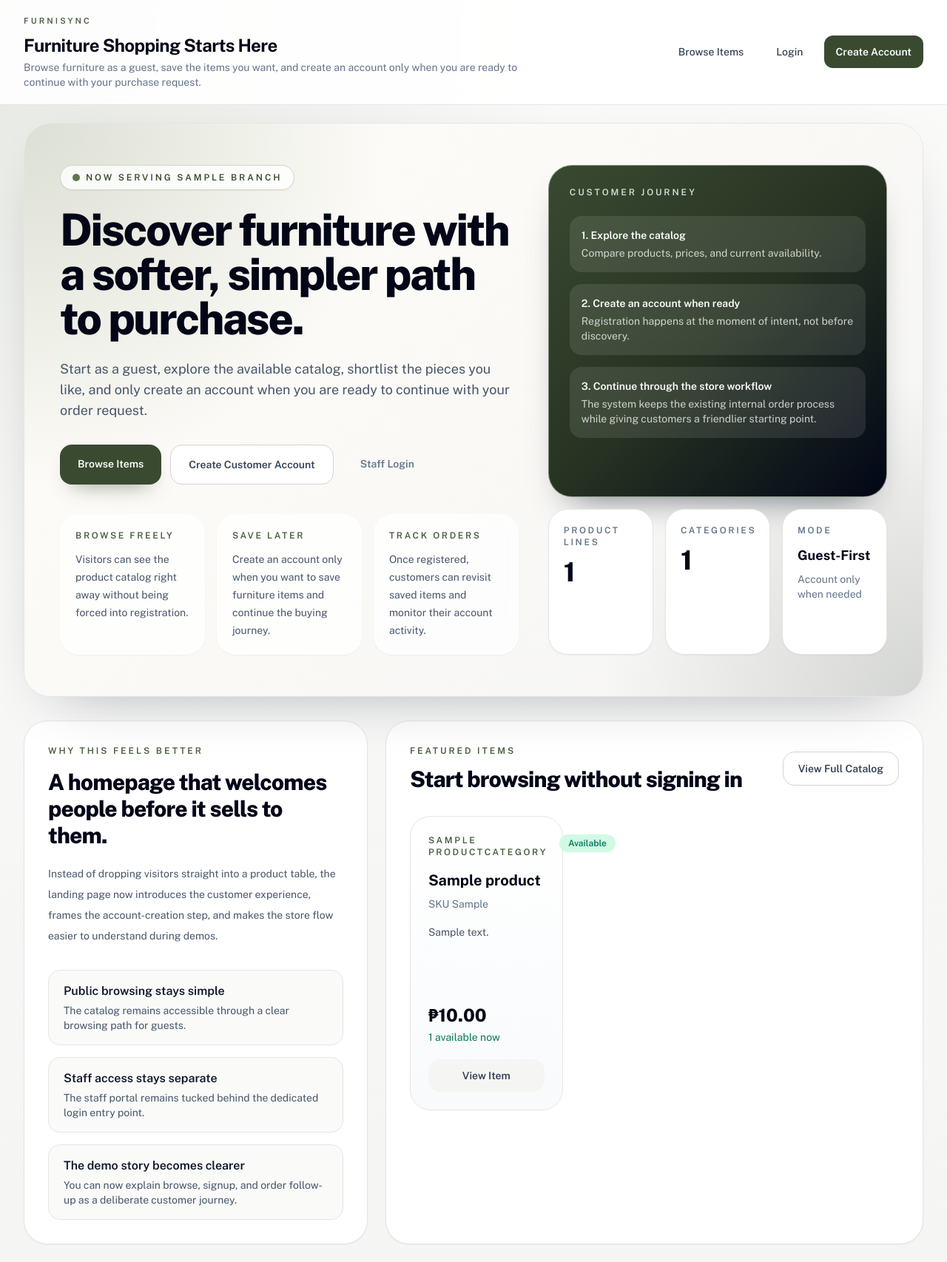
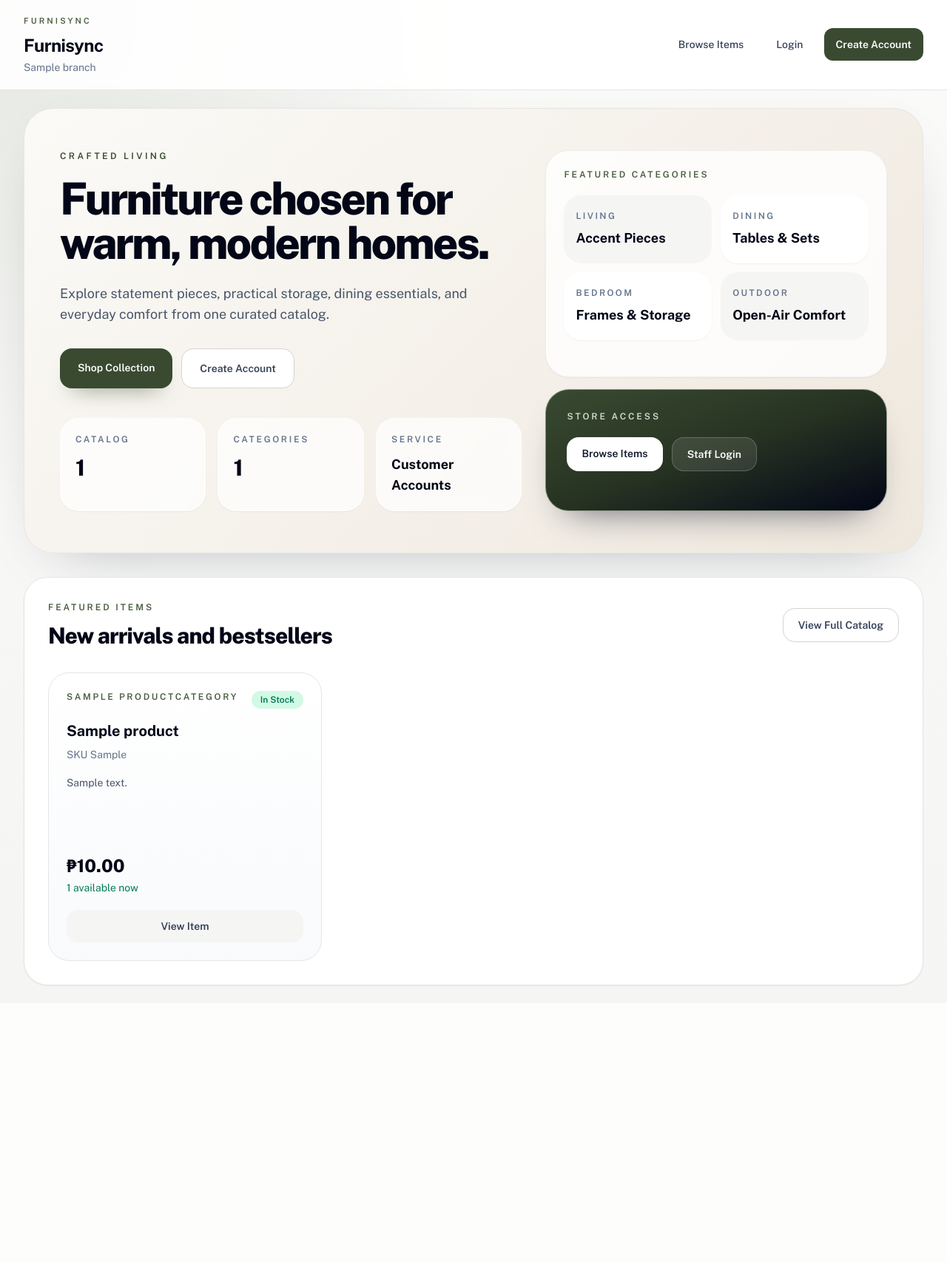
Before and after one commit to mrstorres-pixel/Furnisync, a Django app: page / in a window 1280 px wide. Shown: the whole page at 74% size. After the commit the page ends 1333 px from the top, so only its background shows below. Run offline with Django 5.2, Linux system fonts and the light colour scheme; tables that the repository leaves empty hold one stand-in row (values such as "Sample post"); some libraries are stand-ins or nearby versions.

Commit message:
Fix landing page featured card layout

```diff
--- a/templates/core/landing_page.html
+++ b/templates/core/landing_page.html
@@ -1,117 +1,87 @@
 {% extends "base_customer.html" %}
-{% block title %}Furnisync Furniture Catalog{% endblock %}
-{% block header %}Furniture Shopping Starts Here{% endblock %}
-{% block header_subtitle %}Browse furniture as a guest, save the items you want, and create an account only when you are ready to continue with your purchase request.{% endblock %}
+{% block title %}Furnisync Home{% endblock %}
+{% block header %}Furnisync{% endblock %}
+{% block header_subtitle %}{% if branch %}{{ branch.name }}{% else %}Furniture Catalog{% endif %}{% endblock %}
 {% block content %}
-<section class="relative overflow-hidden rounded-[2.25rem] border border-stone-200 bg-white shadow-[0_28px_80px_-48px_rgba(15,23,42,0.45)]">
-    <div class="absolute inset-0 bg-[radial-gradient(circle_at_top_left,_rgba(95,118,82,0.22),_transparent_34%),radial-gradient(circle_at_bottom_right,_rgba(39,51,34,0.16),_transparent_30%),linear-gradient(135deg,_#fffdf8,_#f5f5f4)]"></div>
-    <div class="relative grid gap-10 px-8 py-10 lg:grid-cols-[1.15fr_0.85fr] lg:px-12 lg:py-14">
+<section class="overflow-hidden rounded-[2.5rem] border border-stone-200 bg-[linear-gradient(135deg,_#fbfaf7,_#efe8de)] shadow-[0_28px_80px_-48px_rgba(15,23,42,0.38)]">
+    <div class="grid gap-8 px-8 py-10 lg:grid-cols-[1.15fr_0.85fr] lg:px-12 lg:py-14">
         <div class="max-w-3xl">
-            <div class="inline-flex items-center gap-2 rounded-full border border-brand-200 bg-white/80 px-4 py-2 text-xs font-semibold uppercase tracking-[0.24em] text-brand-700 shadow-sm backdrop-blur">
-                <span class="h-2.5 w-2.5 rounded-full bg-brand-500"></span>
-                {% if branch %}Now serving {{ branch.name }}{% else %}Customer browsing is open{% endif %}
-            </div>
-            <h2 class="mt-6 max-w-3xl text-4xl font-black tracking-[-0.04em] text-slate-950 sm:text-5xl lg:text-6xl">
-                Discover furniture with a softer, simpler path to purchase.
+            <p class="text-xs font-semibold uppercase tracking-[0.28em] text-brand-700">Crafted Living</p>
+            <h2 class="mt-5 text-4xl font-black tracking-[-0.05em] text-slate-950 sm:text-5xl lg:text-6xl">
+                Furniture chosen for warm, modern homes.
             </h2>
             <p class="mt-6 max-w-2xl text-base leading-8 text-slate-600 sm:text-lg">
-                Start as a guest, explore the available catalog, shortlist the pieces you like, and only create an account when you are ready to continue with your order request.
+                Explore statement pieces, practical storage, dining essentials, and everyday comfort from one curated catalog.
             </p>
 
             <div class="mt-8 flex flex-wrap gap-3">
-                <a href="{% url 'customer_product_list' %}" class="rounded-2xl bg-brand-700 px-6 py-4 text-sm font-semibold text-white shadow-[0_14px_30px_-18px_rgba(57,74,49,0.8)] transition hover:-translate-y-0.5 hover:bg-brand-800">
-                    Browse Items
+                <a href="{% url 'customer_product_list' %}" class="rounded-2xl bg-brand-700 px-6 py-4 text-sm font-semibold text-white shadow-[0_16px_30px_-18px_rgba(57,74,49,0.7)] transition hover:-translate-y-0.5 hover:bg-brand-800">
+                    Shop Collection
                 </a>
                 <a href="{% url 'customer_signup' %}" class="rounded-2xl border border-stone-300 bg-white px-6 py-4 text-sm font-semibold text-slate-700 transition hover:-translate-y-0.5 hover:bg-stone-100">
-                    Create Customer Account
-                </a>
-                <a href="{% url 'login' %}" class="rounded-2xl px-6 py-4 text-sm font-semibold text-slate-500 transition hover:bg-white/80 hover:text-slate-700">
-                    Staff Login
+                    Create Account
                 </a>
             </div>
 
             <div class="mt-10 grid gap-4 sm:grid-cols-3">
-                <div class="rounded-[1.6rem] border border-white/70 bg-white/75 p-5 shadow-sm backdrop-blur">
-                    <p class="text-xs font-semibold uppercase tracking-[0.22em] text-brand-600">Browse Freely</p>
-                    <p class="mt-3 text-sm leading-6 text-slate-600">Visitors can see the product catalog right away without being forced into registration.</p>
+                <div class="rounded-[1.6rem] border border-white/70 bg-white/70 p-5 shadow-sm backdrop-blur">
+                    <p class="text-xs font-semibold uppercase tracking-[0.22em] text-slate-500">Catalog</p>
+                    <div class="mt-3 text-3xl font-black tracking-tight text-slate-950">{{ product_count }}</div>
                 </div>
-                <div class="rounded-[1.6rem] border border-white/70 bg-white/75 p-5 shadow-sm backdrop-blur">
-                    <p class="text-xs font-semibold uppercase tracking-[0.22em] text-brand-600">Save Later</p>
-                    <p class="mt-3 text-sm leading-6 text-slate-600">Create an account only when you want to save furniture items and continue the buying journey.</p>
+                <div class="rounded-[1.6rem] border border-white/70 bg-white/70 p-5 shadow-sm backdrop-blur">
+                    <p class="text-xs font-semibold uppercase tracking-[0.22em] text-slate-500">Categories</p>
+                    <div class="mt-3 text-3xl font-black tracking-tight text-slate-950">{{ category_count }}</div>
                 </div>
-                <div class="rounded-[1.6rem] border border-white/70 bg-white/75 p-5 shadow-sm backdrop-blur">
-                    <p class="text-xs font-semibold uppercase tracking-[0.22em] text-brand-600">Track Orders</p>
-                    <p class="mt-3 text-sm leading-6 text-slate-600">Once registered, customers can revisit saved items and monitor their account activity.</p>
+                <div class="rounded-[1.6rem] border border-white/70 bg-white/70 p-5 shadow-sm backdrop-blur">
+                    <p class="text-xs font-semibold uppercase tracking-[0.22em] text-slate-500">Service</p>
+                    <div class="mt-3 text-lg font-bold text-slate-950">Customer Accounts</div>
                 </div>
             </div>
         </div>
 
-        <div class="grid gap-4 self-stretch">
-            <div class="rounded-[2rem] border border-brand-200/60 bg-gradient-to-br from-brand-700 via-brand-800 to-slate-950 p-7 text-white shadow-[0_26px_50px_-30px_rgba(15,23,42,0.7)]">
-                <p class="text-xs font-semibold uppercase tracking-[0.24em] text-brand-100/90">Customer Journey</p>
-                <div class="mt-6 space-y-4">
-                    <div class="rounded-2xl bg-white/10 px-4 py-4 backdrop-blur">
-                        <p class="text-sm font-semibold">1. Explore the catalog</p>
-                        <p class="mt-1 text-sm text-brand-50/80">Compare products, prices, and current availability.</p>
+        <div class="grid gap-4">
+            <div class="rounded-[2rem] border border-stone-200/60 bg-white/80 p-6 shadow-sm backdrop-blur">
+                <p class="text-xs font-semibold uppercase tracking-[0.24em] text-brand-600">Featured Categories</p>
+                <div class="mt-5 grid grid-cols-2 gap-3">
+                    <div class="rounded-[1.5rem] bg-stone-100 px-4 py-5">
+                        <p class="text-xs font-semibold uppercase tracking-[0.2em] text-slate-500">Living</p>
+                        <p class="mt-2 text-lg font-bold text-slate-950">Accent Pieces</p>
                     </div>
-                    <div class="rounded-2xl bg-white/10 px-4 py-4 backdrop-blur">
-                        <p class="text-sm font-semibold">2. Create an account when ready</p>
-                        <p class="mt-1 text-sm text-brand-50/80">Registration happens at the moment of intent, not before discovery.</p>
+                    <div class="rounded-[1.5rem] bg-white px-4 py-5 shadow-sm">
+                        <p class="text-xs font-semibold uppercase tracking-[0.2em] text-slate-500">Dining</p>
+                        <p class="mt-2 text-lg font-bold text-slate-950">Tables & Sets</p>
                     </div>
-                    <div class="rounded-2xl bg-white/10 px-4 py-4 backdrop-blur">
-                        <p class="text-sm font-semibold">3. Continue through the store workflow</p>
-                        <p class="mt-1 text-sm text-brand-50/80">The system keeps the existing internal order process while giving customers a friendlier starting point.</p>
+                    <div class="rounded-[1.5rem] bg-white px-4 py-5 shadow-sm">
+                        <p class="text-xs font-semibold uppercase tracking-[0.2em] text-slate-500">Bedroom</p>
+                        <p class="mt-2 text-lg font-bold text-slate-950">Frames & Storage</p>
+                    </div>
+                    <div class="rounded-[1.5rem] bg-stone-100 px-4 py-5">
+                        <p class="text-xs font-semibold uppercase tracking-[0.2em] text-slate-500">Outdoor</p>
+                        <p class="mt-2 text-lg font-bold text-slate-950">Open-Air Comfort</p>
                     </div>
                 </div>
             </div>
 
-            <div class="grid gap-4 sm:grid-cols-3 lg:grid-cols-3">
-                <div class="rounded-[1.6rem] border border-stone-200 bg-white p-5 shadow-sm">
-                    <p class="text-xs font-semibold uppercase tracking-[0.22em] text-slate-500">Product Lines</p>
-                    <div class="mt-3 text-4xl font-black tracking-tight text-slate-950">{{ product_count }}</div>
-                </div>
-                <div class="rounded-[1.6rem] border border-stone-200 bg-white p-5 shadow-sm">
-                    <p class="text-xs font-semibold uppercase tracking-[0.22em] text-slate-500">Categories</p>
-                    <div class="mt-3 text-4xl font-black tracking-tight text-slate-950">{{ category_count }}</div>
-                </div>
-                <div class="rounded-[1.6rem] border border-stone-200 bg-white p-5 shadow-sm">
-                    <p class="text-xs font-semibold uppercase tracking-[0.22em] text-slate-500">Mode</p>
-                    <div class="mt-3 text-lg font-bold text-slate-950">Guest-First</div>
-                    <p class="mt-2 text-sm text-slate-500">Account only when needed</p>
+            <div class="rounded-[2rem] border border-brand-200/60 bg-gradient-to-br from-brand-700 via-brand-800 to-slate-950 p-7 text-white shadow-[0_26px_50px_-30px_rgba(15,23,42,0.7)]">
+                <p class="text-xs font-semibold uppercase tracking-[0.24em] text-brand-100/90">Store Access</p>
+                <div class="mt-5 flex flex-wrap gap-3">
+                    <a href="{% url 'customer_product_list' %}" class="rounded-2xl bg-white px-5 py-3 text-sm font-semibold text-slate-900 transition hover:bg-stone-100">
+                        Browse Items
+                    </a>
+                    <a href="{% url 'login' %}" class="rounded-2xl border border-white/20 bg-white/10 px-5 py-3 text-sm font-semibold text-white transition hover:bg-white/15">
+                        Staff Login
+                    </a>
                 </div>
             </div>
         </div>
     </div>
 </section>
 
-<section class="mt-8 grid gap-6 lg:grid-cols-[0.78fr_1.22fr]">
-    <div class="rounded-[2rem] border border-stone-200 bg-white p-8 shadow-sm">
-        <p class="text-xs font-semibold uppercase tracking-[0.24em] text-brand-600">Why this feels better</p>
-        <h3 class="mt-4 text-3xl font-black tracking-[-0.03em] text-slate-950">A homepage that welcomes people before it sells to them.</h3>
-        <p class="mt-5 text-sm leading-7 text-slate-600">
-            Instead of dropping visitors straight into a product table, the landing page now introduces the customer experience, frames the account-creation step, and makes the store flow easier to understand during demos.
-        </p>
-        <div class="mt-8 space-y-4">
-            <div class="rounded-2xl border border-stone-200 bg-stone-50 px-5 py-4">
-                <p class="font-semibold text-slate-900">Public browsing stays simple</p>
-                <p class="mt-1 text-sm text-slate-600">The catalog remains accessible through a clear browsing path for guests.</p>
-            </div>
-            <div class="rounded-2xl border border-stone-200 bg-stone-50 px-5 py-4">
-                <p class="font-semibold text-slate-900">Staff access stays separate</p>
-                <p class="mt-1 text-sm text-slate-600">The staff portal remains tucked behind the dedicated login entry point.</p>
-            </div>
-            <div class="rounded-2xl border border-stone-200 bg-stone-50 px-5 py-4">
-                <p class="font-semibold text-slate-900">The demo story becomes clearer</p>
-                <p class="mt-1 text-sm text-slate-600">You can now explain browse, signup, and order follow-up as a deliberate customer journey.</p>
-            </div>
-        </div>
-    </div>
-
-    <div class="rounded-[2rem] border border-stone-200 bg-white p-8 shadow-sm">
+<section class="mt-8 rounded-[2rem] border border-stone-200 bg-white p-8 shadow-sm">
     <div class="flex flex-wrap items-center justify-between gap-4">
         <div>
             <p class="text-xs font-semibold uppercase tracking-[0.24em] text-brand-600">Featured Items</p>
-                <h3 class="mt-3 text-3xl font-black tracking-[-0.03em] text-slate-950">Start browsing without signing in</h3>
+            <h3 class="mt-3 text-3xl font-black tracking-[-0.03em] text-slate-950">New arrivals and bestsellers</h3>
         </div>
         <a href="{% url 'customer_product_list' %}" class="rounded-2xl border border-stone-300 bg-white px-5 py-3 text-sm font-semibold text-slate-700 transition hover:bg-stone-100">
             View Full Catalog
@@ -124,12 +94,12 @@
                 <div class="flex items-start justify-between gap-4">
                     <p class="text-xs font-semibold uppercase tracking-[0.22em] text-brand-600">{{ card.product.category.name|default:"Uncategorized" }}</p>
                     <span class="rounded-full px-3 py-1 text-xs font-semibold {% if card.available > 0 %}bg-emerald-100 text-emerald-700{% else %}bg-amber-100 text-amber-700{% endif %}">
-                            {% if card.available > 0 %}Available{% else %}Ask Store{% endif %}
+                        {% if card.available > 0 %}In Stock{% else %}Ask Store{% endif %}
                     </span>
                 </div>
                 <h4 class="mt-4 text-xl font-bold text-slate-950">{{ card.product.name }}</h4>
                 <p class="mt-2 text-sm text-slate-500">SKU {{ card.product.sku }}</p>
-                    <p class="mt-4 min-h-[84px] text-sm leading-6 text-slate-600">{{ card.product.description|default:"Browse this furniture item to view more details and save it for later." }}</p>
+                <p class="mt-4 min-h-[84px] text-sm leading-6 text-slate-600">{{ card.product.description|default:"Browse this furniture item to view more details." }}</p>
                 <div class="mt-auto pt-6">
                     <div>
                         <p class="text-2xl font-black text-slate-950">&#8369;{{ card.product.price }}</p>
@@ -148,6 +118,5 @@
             </div>
         {% endfor %}
     </div>
-    </div>
 </section>
 {% endblock %}
```
Lines whose indentation alone changed are shown as unchanged.
